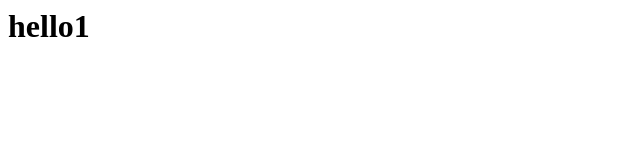
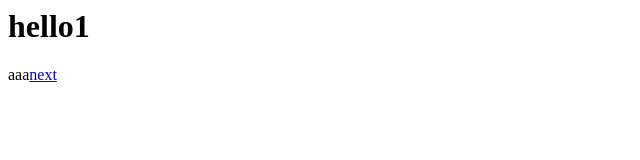
Before and after one commit to amitlahev/amitlahev.github.io, a plain HTML site: page index.html in a window 1280 px wide. Shown: the full height of the page, 0-640 px from the left. Drawn offline with Linux system fonts and the light colour scheme.

Commit message:
Update index.html

```diff
--- a/index.html
+++ b/index.html
@@ -1,5 +1,6 @@
 <html>
   <body>
     <h1>hello1</h1>
+    aaa<a href="pd1.html">next</a>
   </body>
 </html>
```
